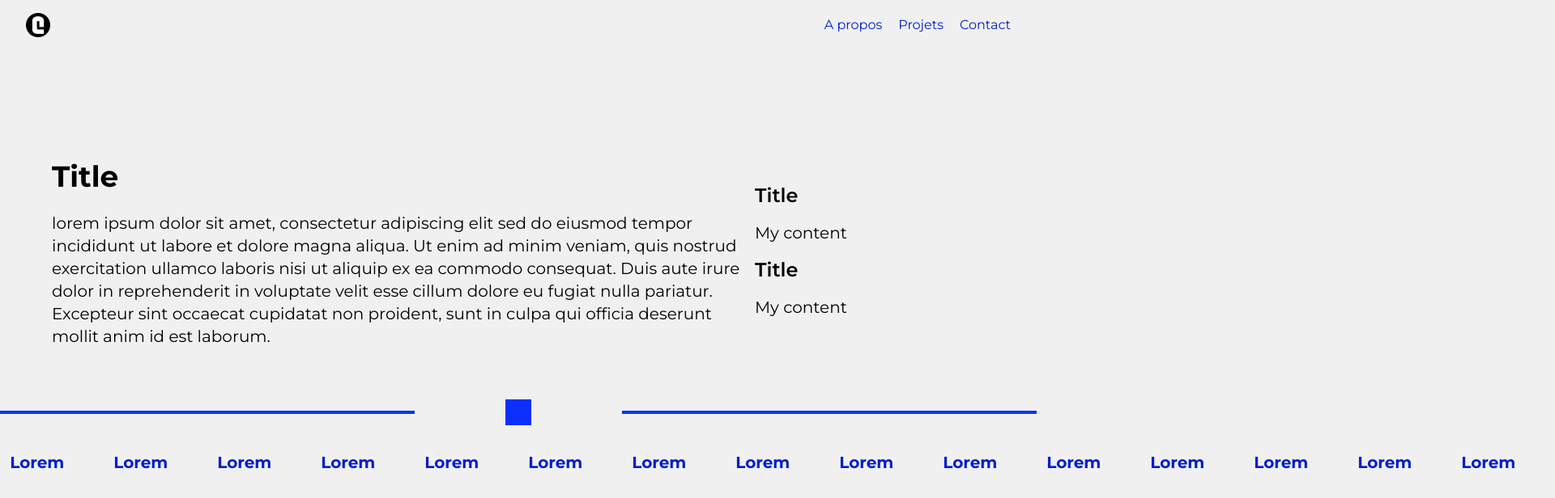
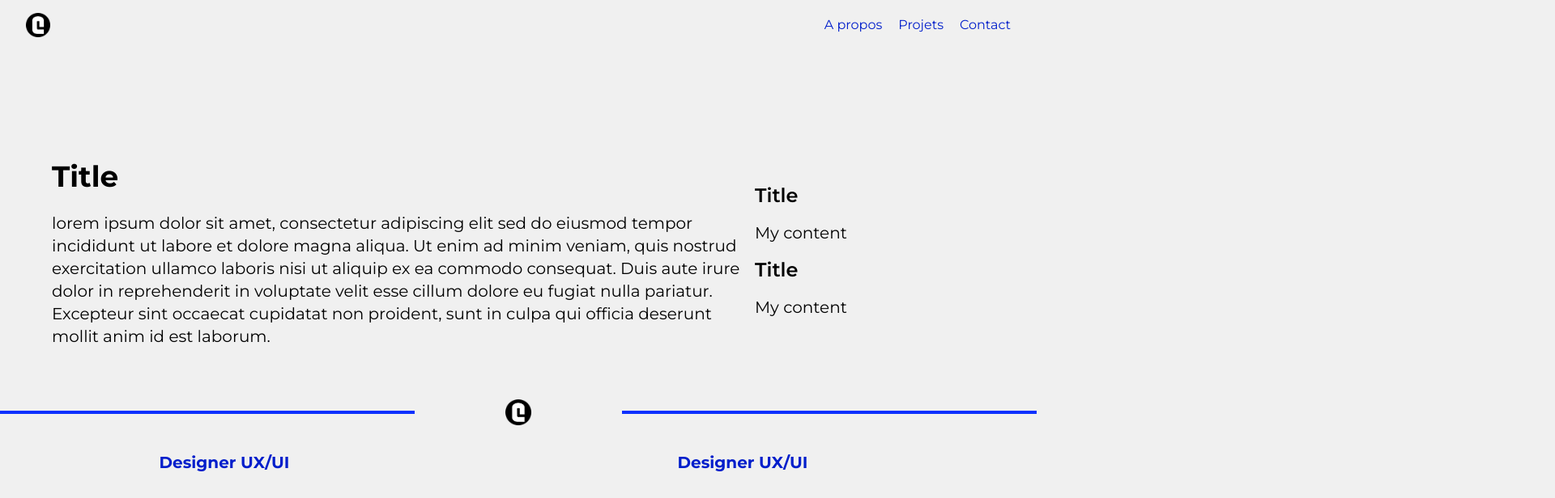
Before and after one commit to lolo298/portfolio-clement, a Next.js app: page /APropos in a window 1280 px wide. Shown: the top 616 px of the page at 81% size, 1920 px wide, since content can reach past the window. Built offline with nearby package versions, Linux system fonts and the light colour scheme; what @savvywombat/tailwindcss-grid-areas would draw is missing.

Commit message:
Fix aPropos

```diff
--- a/app/APropos/page.tsx
+++ b/app/APropos/page.tsx
@@ -40,7 +40,9 @@ export default function Home() {
             </p>
           </aside>
         </div>
-        <FlowingBar color="#000">Lorem</FlowingBar>
+        <FlowingBar color="#000" qte={2} src="/logo.png">
+          Designer UX/UI
+        </FlowingBar>
         <Categories>
           <Categorie title="Lorem">
             <Card title="card title">
--- a/components/FlowingBar.tsx
+++ b/components/FlowingBar.tsx
@@ -2,27 +2,34 @@
 import useBoundingBox from "@/hooks/useBoundingBox";
 import { useEffect, useId, useState } from "react";
 import { Parallax } from "react-scroll-parallax";
+import Image from "next/image";
 
 export default function FlowingText({
   children,
   color,
+  src,
+  qte = 2,
   duration = 20,
 }: {
   children: string;
   color: string;
+  src: string;
   duration?: number;
+  qte?: number;
 }) {
   const id = useId();
   const box = useBoundingBox(id);
 
   return (
-    <div className="my-8 flex h-32 w-full flex-col justify-between">
+    <div className="my-8 flex h-32 w-full flex-col justify-between overflow-hidden">
       <div id="top" className="flex items-center justify-between">
         <div className="h-1 w-2/5 bg-primary-light"></div>
-        <div className="h-8 w-8 bg-primary-light"></div>
+        <div className="relative size-8">
+          <Image src={src} alt="icon" className="object-cover" fill />
+        </div>
         <div className="h-1 w-2/5 bg-primary-light"></div>
       </div>
-      <div className="w-screen-2w flex">
+      <div className="flex w-screen-2w">
         <div
           className="flex w-screen items-center justify-around"
           style={
@@ -33,10 +40,10 @@ export default function FlowingText({
             } as React.CSSProperties
           }
         >
-          {new Array(10).fill(1).map((_, i) => (
+          {new Array(qte).fill(1).map((_, i) => (
             <span
               id={id}
-              className="animate-flowing-text text-xl font-bold [animation-duration:--duration]"
+              className="animate-flowing-text whitespace-nowrap text-xl font-bold [animation-duration:--duration]"
               key={i}
             >
               {children}
@@ -53,10 +60,10 @@ export default function FlowingText({
             } as React.CSSProperties
           }
         >
-          {new Array(10).fill(1).map((_, i) => (
+          {new Array(qte).fill(1).map((_, i) => (
             <span
               id={id}
-              className="animate-flowing-text text-xl font-bold [animation-duration:--duration]"
+              className="animate-flowing-text whitespace-nowrap text-xl font-bold [animation-duration:--duration]"
               key={i}
             >
               {children}
--- a/mdx-components.tsx
+++ b/mdx-components.tsx
@@ -12,7 +12,7 @@ export function useMDXComponents(components: MDXComponents): MDXComponents {
     ),
     h2: (props) => (
       <h2
-        className="whitespace-nowrap text-base font-bold text-primary tablet:text-base"
+        className="whitespace-nowrap text-base font-bold text-primary"
         {...props}
       />
     ),
```
